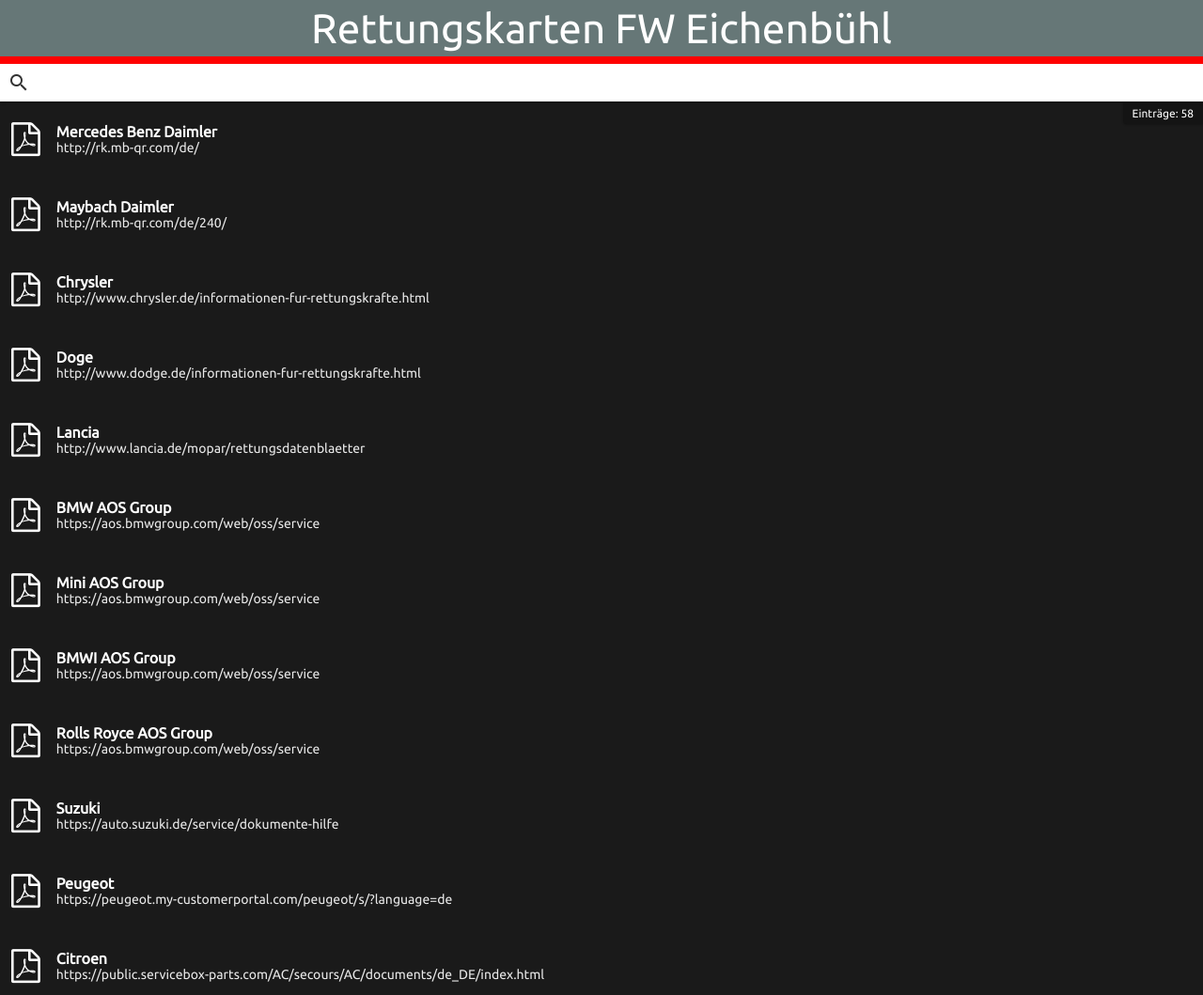
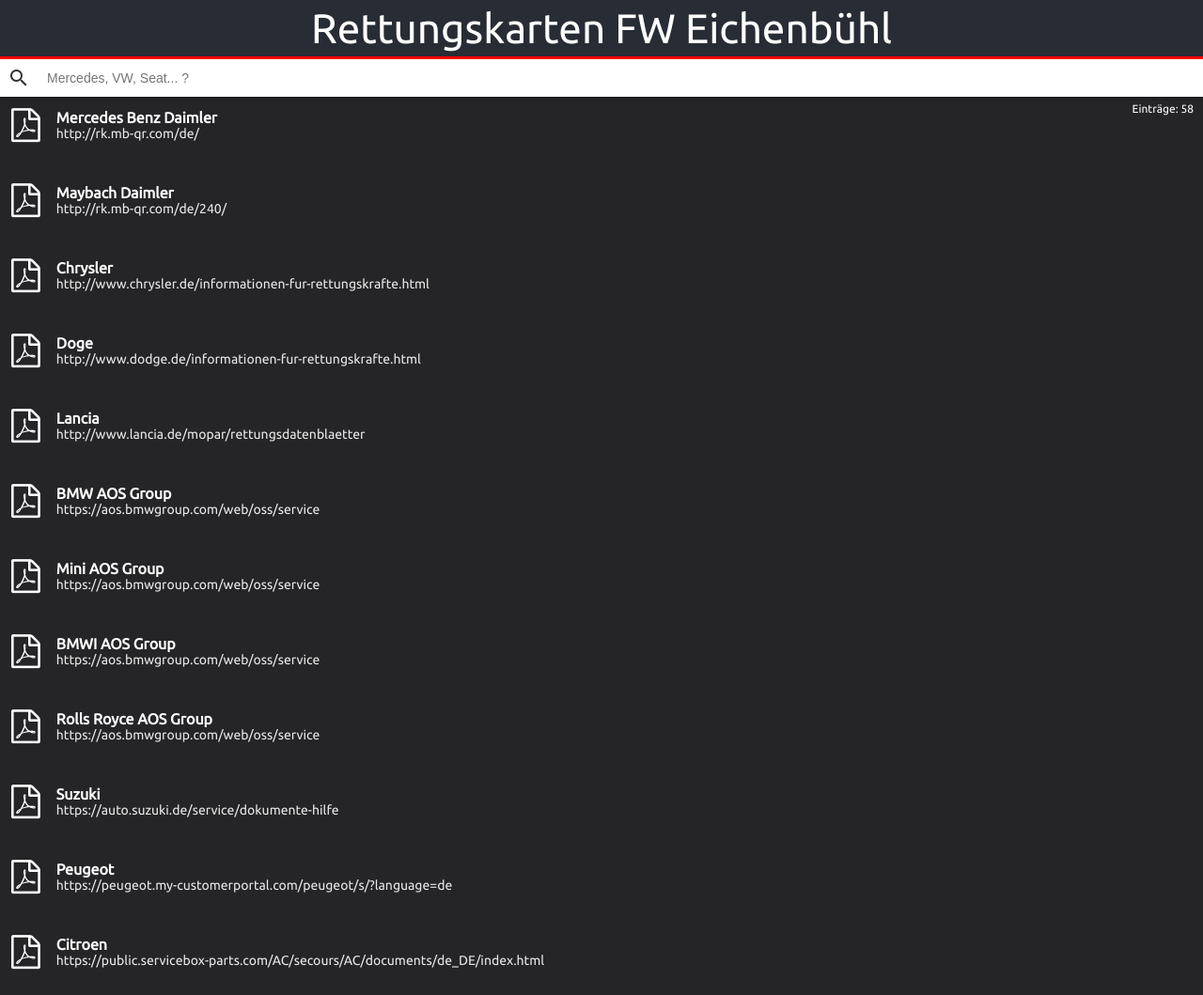
Before and after one commit to FWEichenbuehlSoftware/Rettungskarten, a plain HTML site: page index.html in a window 1280 px wide. Shown: the top 1059 px of the page at 94% size. Drawn offline with Linux system fonts and the light colour scheme.

Commit message:
Fehlerbehebung, Neues Design, Placeholder bei Suche hinzugefügt

```diff
--- a/index.html
+++ b/index.html
@@ -1,5 +1,4 @@
 <!DOCTYPE html>
-
 <html lang="de" >
 <head>
     <meta charset="UTF-8">
@@ -8,26 +7,30 @@
     <link rel='stylesheet' href='https://fonts.googleapis.com/css?family=Ubuntu'>
     <link rel='stylesheet' href='https://fonts.googleapis.com/icon?family=Material+Icons'>
     <link rel="stylesheet" href="https://cdnjs.cloudflare.com/ajax/libs/font-awesome/4.7.0/css/font-awesome.min.css">
+    <link rel="stylesheet" href="https://fonts.googleapis.com/icon?family=Material+Icons">
     <link rel="stylesheet" href="./style.css">
     <p class="note">Rettungskarten FW Eichenbühl</p>
 </head>
-
     <body>
         <div class="container">
-            <div class="header"></div>
+            <div class="divider"></div>
             <div class="search">
                 <div class="icon">
                     <i class="material-icons">search</i>
                 </div>
                 <div class="input">
-                    <input/>
+                    <input placeholder="Mercedes, VW, Seat... ?"/>
                 </div>
                 <div class="results">Einträge: <span class="count">6</span></div>
             </div>
             <div class="display"></div>
         </div>
-
-      <script src='./data.js'></script><script  src="./script.js"></script>
-
+      <script src='./data.js'></script>
+      <script src="./script.js"></script>
+      <footer>
+          <div class="divider"></div>
+          <p>Author: Daniel Reim</p>
+          <p>Letztes Update: 06.06.2022</p>
+      </footer>
     </body>
 </html>
--- a/script.js
+++ b/script.js
@@ -15,7 +15,8 @@
       app.html.display.innerHTML = ''
       app.data.forEach(function(item){
           app.html.display.innerHTML += `
-            <table class="item" onclick="window.location.href='${item.description}'">
+            <div class="item">
+                <table onclick="window.location.href='${item.description}'">
                     <td class="tdicon"><i class="fa fa-file-pdf-o" style="font-size:36px;"></i></td>
                     <td width="100%">
                         <div>
@@ -24,6 +25,7 @@
                         </div>
                     </td>
                 </table>
+            </div>
          `;
       });
       app.html.items = document.querySelectorAll('.item')
--- a/style.css
+++ b/style.css
@@ -1,7 +1,7 @@
 html, body {
     padding: 0px;
     margin: 0px;
-    background: #677;
+    background: #282c35;
     font-family: "Ubuntu", sans-serif;
     color: #FFF;
 }
@@ -36,8 +36,8 @@
     flex-direction: column;
 }
 
-.header {
-    height: 8px;
+.divider {
+    height: 3px;
     background: Red;
 }
 
@@ -47,6 +47,7 @@
     box-shadow: 0px 2px 3px rgba(0, 0, 0, 0.25);
     z-index: 10;
     position: relative;
+
 }
 
 .search .input {
@@ -77,16 +78,14 @@
     bottom: -24px;
     right: 0px;
     color: white;
-    background: rgba(0, 0, 0, 0.25);
     padding: 5px 10px;
     border-radius: 0px 0px 0px 4px;
     font-size: 12px;
-    box-shadow: 0px 1px 2px rgba(0, 0, 0, 0.25);
 }
 
 .display {
     flex: 1;
-    background: #222;
+    background: #252527;
     overflow-y: auto;
 }
 
@@ -95,7 +94,6 @@
     max-height: 80px;
     overflow: hidden;
     opacity: 1;
-    background: rgba(0, 0, 0, 0.25);
     padding: 10px;
     animation: opacitize 0.25s;
     transition: all 0.25s;
```
Also changed, not shown: data.js (indentation only). Lines whose indentation alone changed are shown as unchanged.
